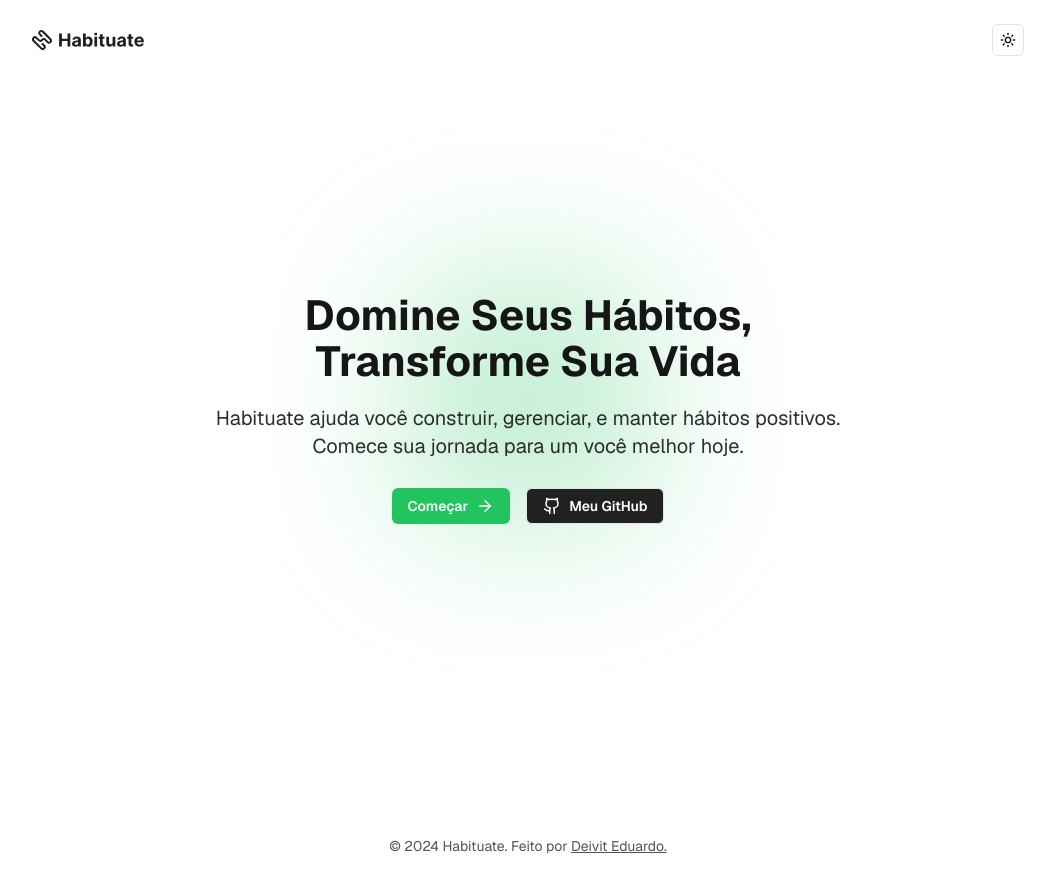
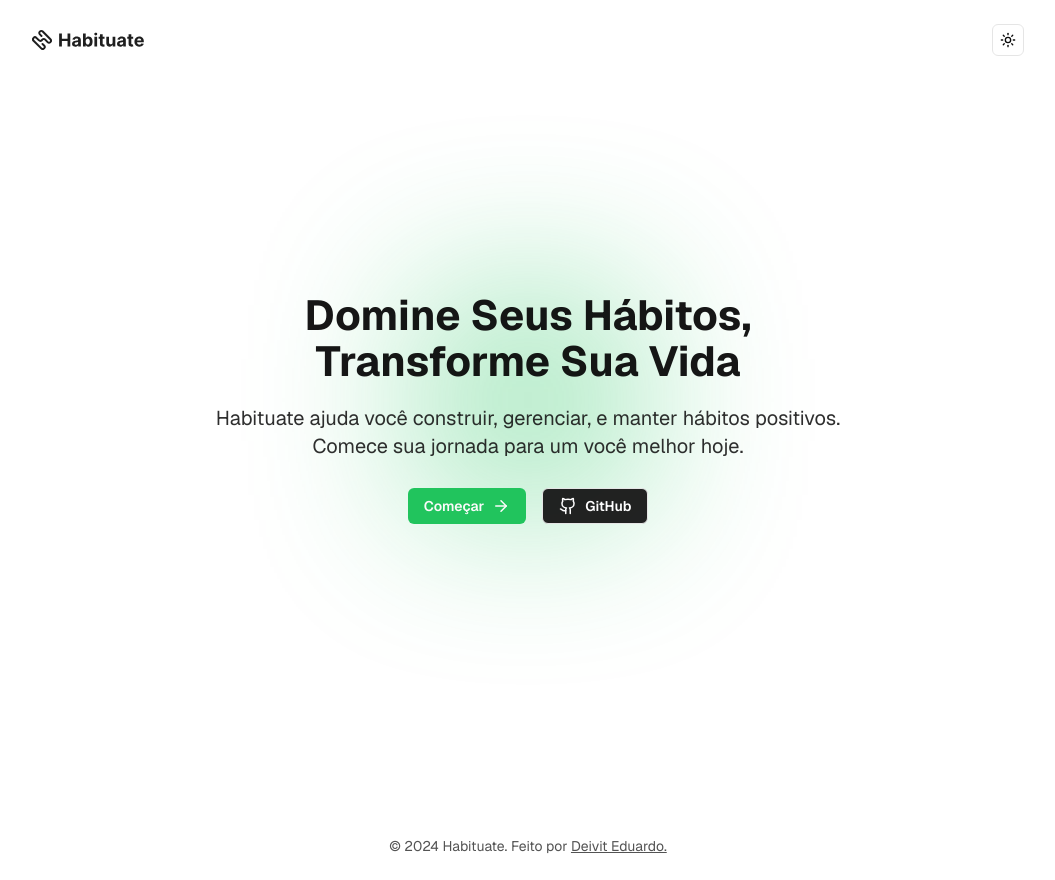
Before and after one commit to duardodev/habituate-web, a Next.js app: page / in a window 1280 px wide. Shown: the whole page, without its empty margins (112-1167 px from the left). Built offline with nearby package versions, Linux system fonts and the light colour scheme; no server answers.

Commit message:
style(HomePage): adjust background blur and texts

```diff
--- a/src/app/(home)/layout.tsx
+++ b/src/app/(home)/layout.tsx
@@ -6,7 +6,7 @@ export default function HomeLayout({ children }: { children: ReactNode }) {
     <>
       <Header />
       <main className="h-[88vh] flex flex-1 items-center justify-center px-4 mx-auto">
-        <div className="w-60 h-60 -mt-[120px] -ml-[120px] absolute top-1/2 left-1/2 bg-primary opacity-30 blur-[80px] -z-10" />
+        <div className="w-60 h-60 -mt-[120px] -ml-[120px] fixed top-1/2 left-1/2 bg-primary opacity-35 blur-[80px] -z-10" />
         {children}
       </main>
     </>
--- a/src/app/(home)/page.tsx
+++ b/src/app/(home)/page.tsx
@@ -13,8 +13,8 @@ export default function HomePage() {
       </h1>
 
       <p className="text-secondary-foreground/90 text-center text-lg md:text-xl">
-        Habituate ajuda você construir, gerenciar, e manter hábitos positivos. <br /> Comece sua
-        jornada para um você melhor hoje.
+        Habituate ajuda você construir, gerenciar, e manter hábitos positivos.{' '}
+        <br className="hidden sm:block" /> Comece sua jornada para um você melhor hoje.
       </p>
 
       <div className="mt-2 flex flex-wrap justify-center items-center gap-4">
@@ -41,7 +41,7 @@ export default function HomePage() {
         >
           <Link href="https://github.com/duardodev/habituate-web" target="_blank">
             <Github className="h-[18px] w-[18px] mr-2" />
-            Meu GitHub
+            GitHub
           </Link>
         </Button>
       </div>
```
